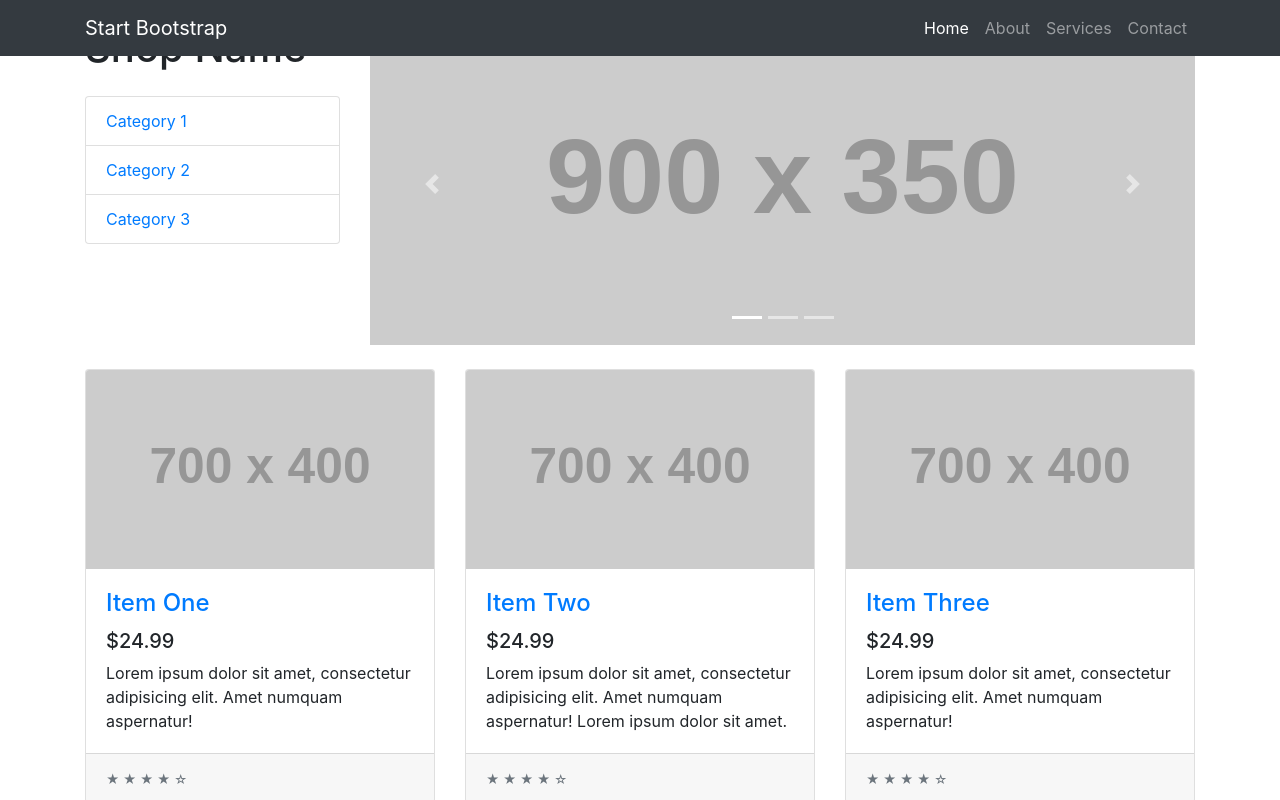
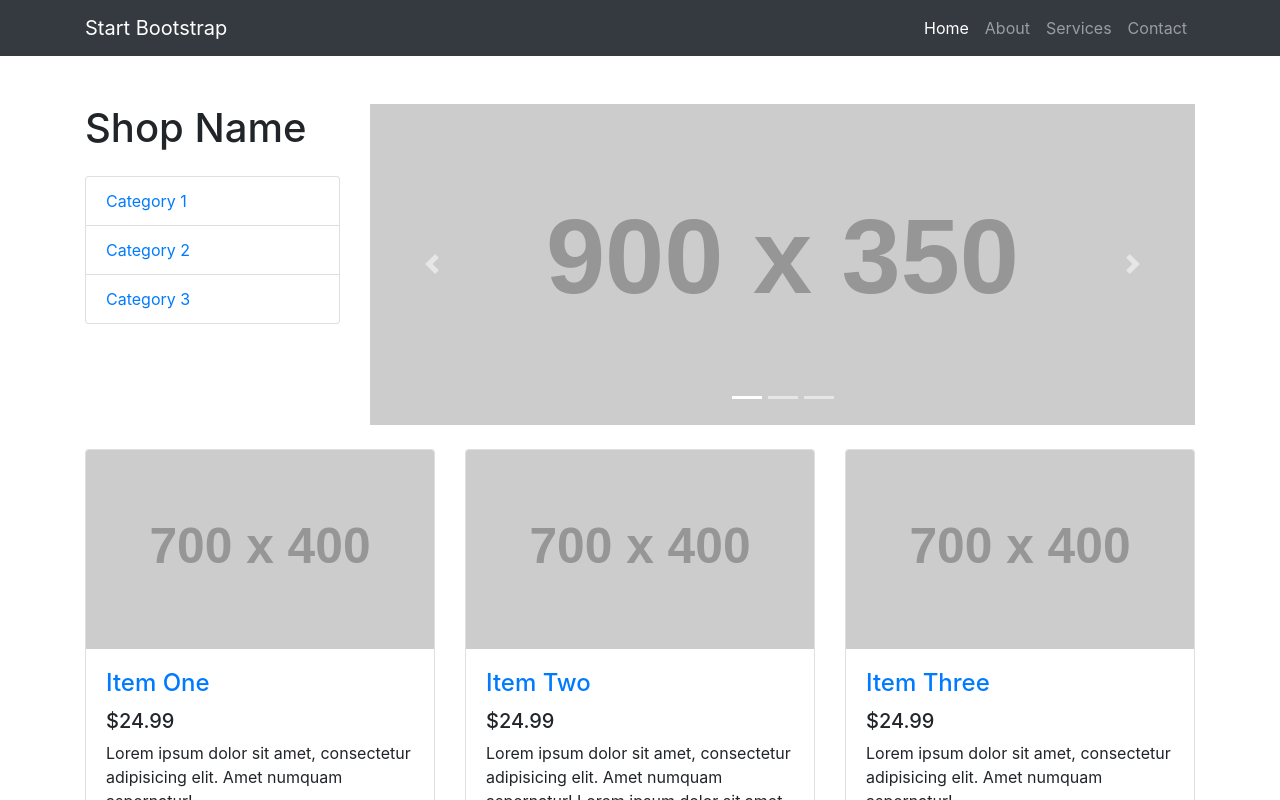
Before and after one commit to kgallagher52/Move-NextJS-Lessons, a Next.js app: page / in a window 1280 px wide. Shown: the top 800 px of the page. Built offline with nearby package versions, Linux system fonts and the light colour scheme.

Commit message:
Added basic styling to home component using jsx

```diff
--- a/pages/index.js
+++ b/pages/index.js
@@ -36,6 +36,7 @@ const Home = () => (
 		</Head>
 
 		<NavBar />
+<div className="home-page">
 
 		<div className="container">
 			<div className="row">
@@ -50,6 +51,15 @@ const Home = () => (
 		<Footer />
 	</div>
   </div>
+  <style jsx>{`
+    .home-page {
+      margin-top:80px;
+    }
+
+    `}
+
+  </style>
+</div>
 );
 
 export default Home;
```
